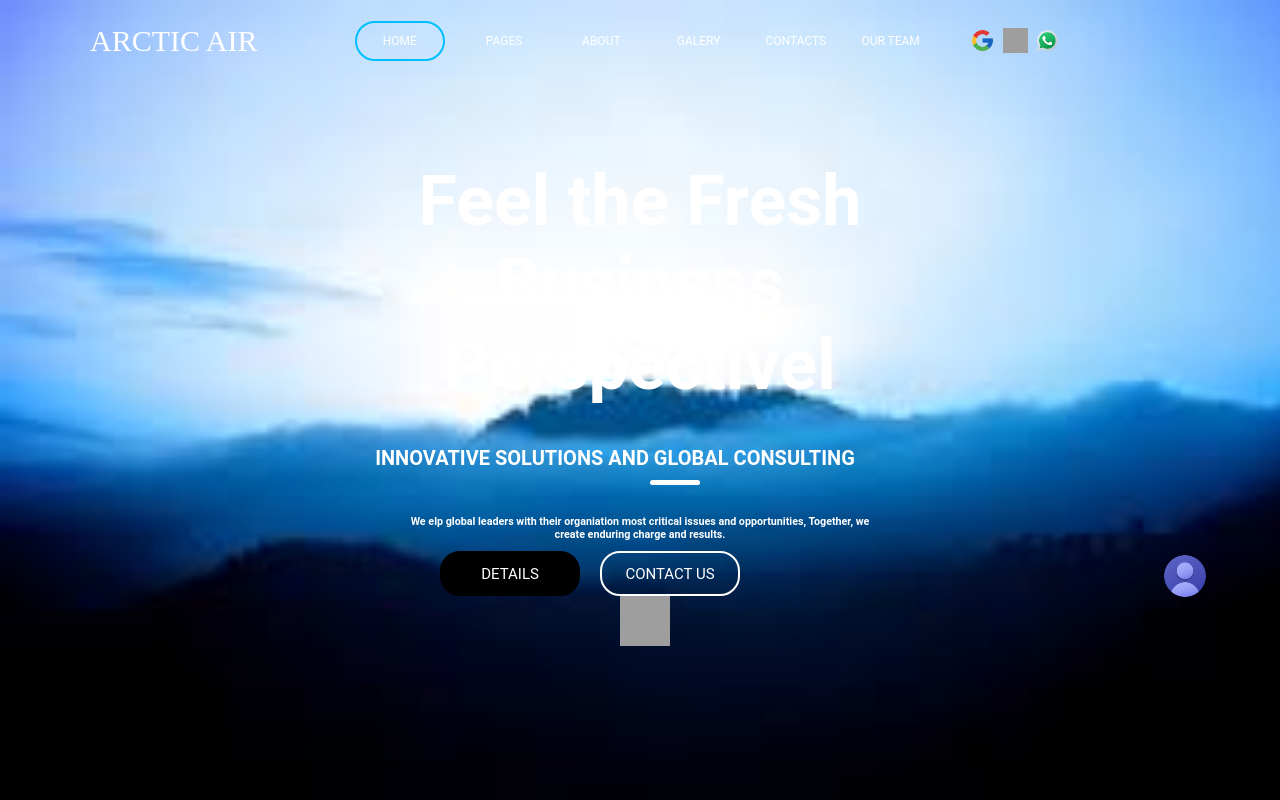
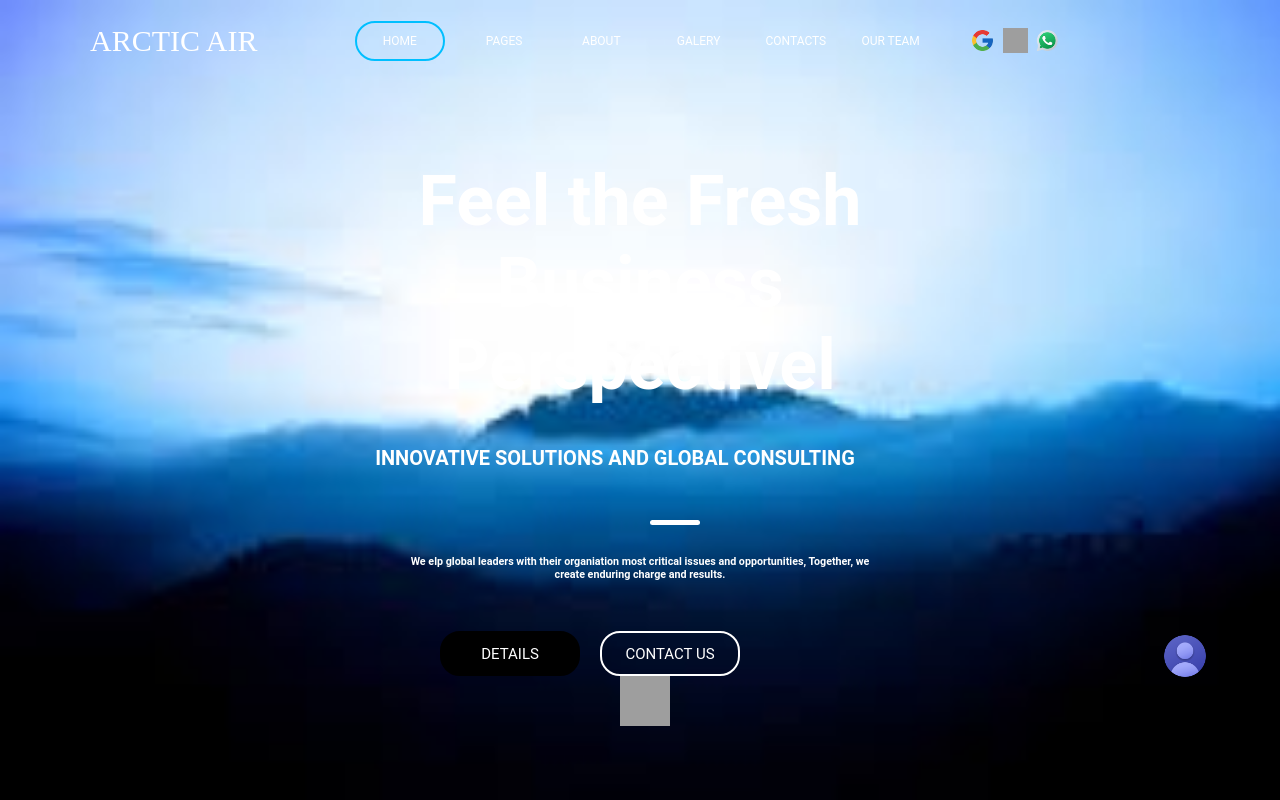
Before and after one commit to jsamuel15/sggs, a React (Create React App) app: page /home in a window 1280 px wide. Built offline with nearby package versions, Linux system fonts and the light colour scheme; grey boxes are pictures that could not be loaded.

Commit message:
fix(refactor): subindo codigo com mudancas

```diff
--- a/src/FrozenWorldProject/pages/Home/homeStyles.ts
+++ b/src/FrozenWorldProject/pages/Home/homeStyles.ts
@@ -198,12 +198,14 @@ export const H3 = styled.h3`
     margin-top: 10px;
     align-items: center;
     text-align: center;
+    margin-bottom: 40px;
 `;
 
 export const H6 = styled.h6`
     color: ${colors.basic.white};
     padding: 20px 400px 10px 400px;
     margin-top: 10px;
+    margin-bottom: 40px;
     align-items: center;
     text-align: center;
 `;
```
